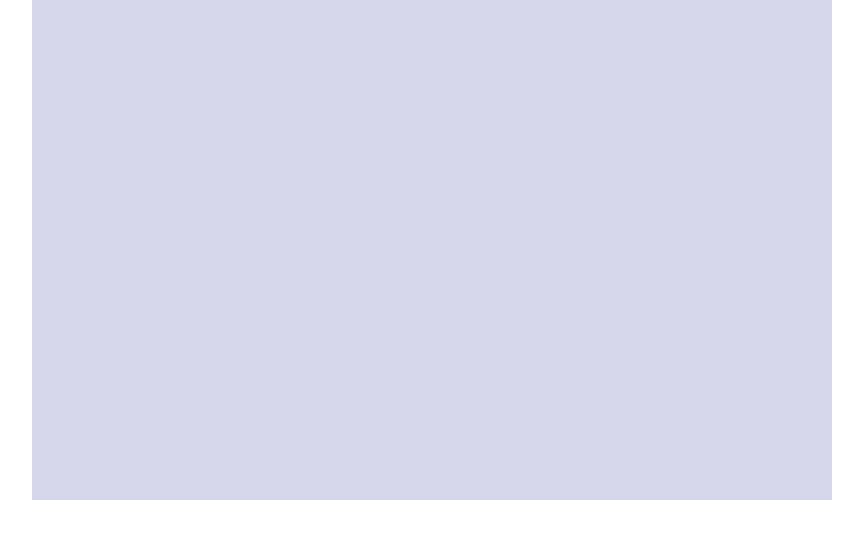
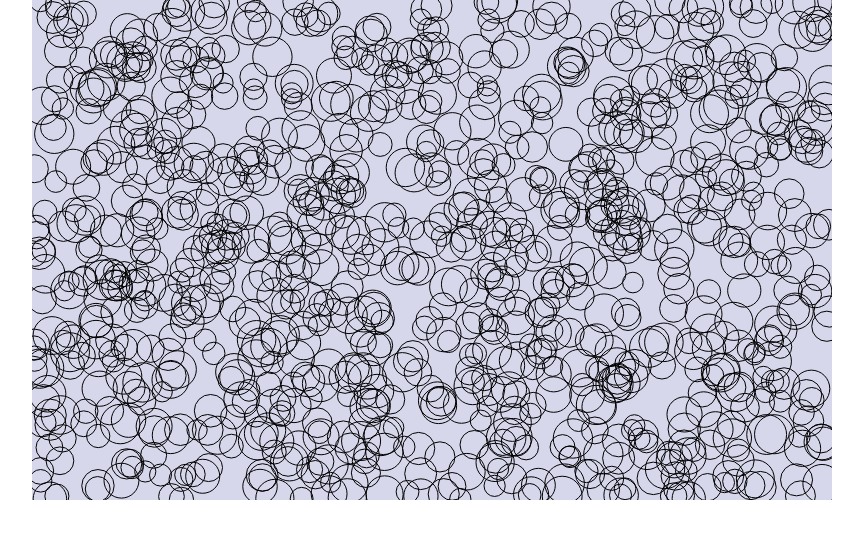
Before and after one commit to CorentinBouthors/draw, a plain HTML site: page index.html in a window 1280 px wide. Shown: the whole page, without its empty margins (208-1071 px from the left). Drawn offline with Linux system fonts and the light colour scheme.

Commit message:
draw circle

```diff
--- a/index.html
+++ b/index.html
@@ -1,4 +1,5 @@
 <html>
+
 <head>
   <meta charset="utf-8" />
   <title>Draw</title>
@@ -23,7 +24,14 @@
     const canvas = document.getElementById("myCanvas")
     const ctx = canvas.getContext("2d")
 
-
+    for (let i = 0; i < 1000; i = i + 1) {
+      ctx.beginPath();
+      ctx.arc(
+        Math.random() * 800, Math.random() * 500, Math.random() * 10 + 10, 0, Math.PI * 2
+      );
+      ctx.stroke();
+    }
   </script>
 </body>
+
 </html>
```
Lines whose indentation alone changed are shown as unchanged.
